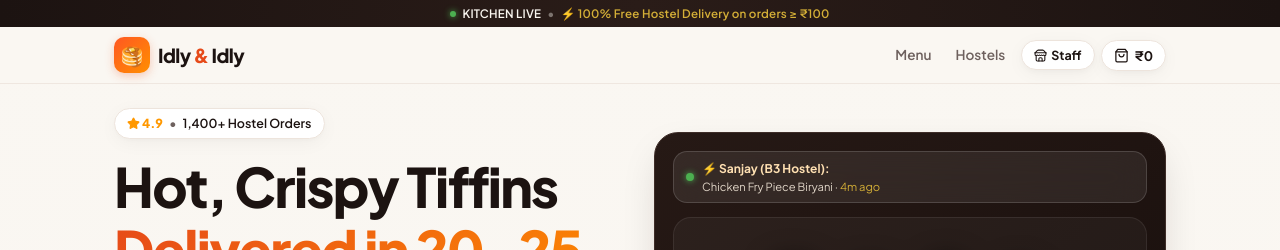
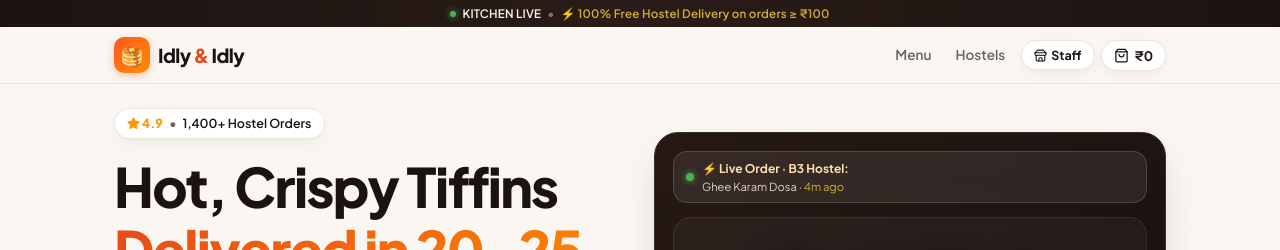
Before and after one commit to pujithsaikumar/idlyand-idly, a React (Vite) app: page / in a window 1280 px wide. Shown: the top 250 px of the page. Built offline with nearby package versions, Linux system fonts and the light colour scheme; no server answers; a web font is replaced by a local one.

Commit message:
Remove arbitrary placeholder names, use only official hostel names and clean inputs

```diff
--- a/src/components/Hero.jsx
+++ b/src/components/Hero.jsx
@@ -3,11 +3,14 @@ import { ShoppingBag, Phone, Sparkles, Star, Flame, ShieldCheck, ArrowRight, Zap
 import { useStore } from '../context/StoreContext';
 
 const RECENT_ORDERS = [
-  { name: 'Karthik', hostel: 'Leaders Hostel', item: 'Ghee Karam Dosa + Mysore Bonda', time: '2m ago' },
-  { name: 'Sanjay', hostel: 'B3 Hostel', item: 'Chicken Fry Piece Biryani', time: '4m ago' },
-  { name: 'Deepak', hostel: 'Kings Hostel', item: 'Punugulu + Mirchi Bajji', time: '7m ago' },
-  { name: 'Ananya', hostel: 'Queens Hostel', item: 'Medu Vada + Masala Dosa', time: '9m ago' },
-  { name: 'Vamsi', hostel: 'VVH Hostel', item: 'Hyderabadi Chicken Dum Biryani', time: '11m ago' }
+  { hostel: 'Leaders Hostel', item: 'Mysore Bonda (2 pcs) + Vada (2 pcs)', time: '2m ago' },
+  { hostel: 'B3 Hostel', item: 'Ghee Karam Dosa', time: '4m ago' },
+  { hostel: 'Kings Hostel', item: 'Hyderabadi Chicken Dum Biryani', time: '6m ago' },
+  { hostel: 'Queens Hostel', item: 'Mysore Bonda (4 pcs)', time: '8m ago' },
+  { hostel: 'Prince Hostel', item: 'Onion Dosa + Medu Vada (2 pcs)', time: '10m ago' },
+  { hostel: 'Titans Hostel', item: 'Egg Biryani (Special)', time: '12m ago' },
+  { hostel: 'VVH Hostel', item: 'Ghee Sambar Idly (2 pcs)', time: '14m ago' },
+  { hostel: 'IGH Hostel', item: 'Masala Dosa + Medu Vada (2 pcs)', time: '16m ago' }
 ];
 
 export default function Hero() {
@@ -216,7 +219,7 @@ export default function Hero() {
           }} />
           <div style={{ fontSize: '0.75rem', minWidth: 0, overflow: 'hidden' }}>
             <p style={{ fontWeight: 700, color: '#FFE0B2', whiteSpace: 'nowrap', overflow: 'hidden', textOverflow: 'ellipsis' }}>
-              ⚡ {currentOrder.name} ({currentOrder.hostel}):
+              ⚡ Live Order · {currentOrder.hostel}:
             </p>
             <p style={{ color: '#E0D5C7', fontSize: '0.7rem', whiteSpace: 'nowrap', overflow: 'hidden', textOverflow: 'ellipsis' }}>
               {currentOrder.item} · <span style={{ color: '#D4AF37' }}>{currentOrder.time}</span>
--- a/src/components/OrderCheckoutModal.jsx
+++ b/src/components/OrderCheckoutModal.jsx
@@ -206,7 +206,7 @@ export default function OrderCheckoutModal({ isOpen, onClose, onOrderPlaced }) {
             </label>
             <input
               type="text"
-              placeholder="e.g. Rahul Sharma"
+              placeholder="Enter your name"
               value={customerName}
               onChange={e => setCustomerName(e.target.value)}
               style={{
```
Also changed, not shown: 1 other file (tests, documents, lock files or other folders).
